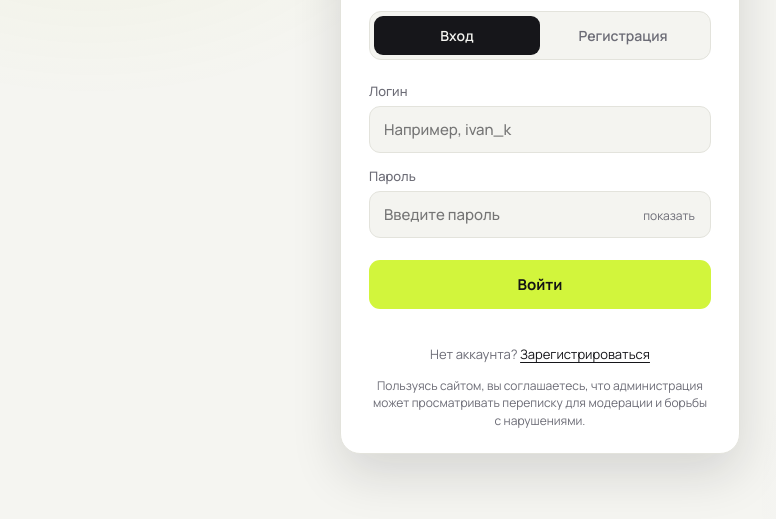
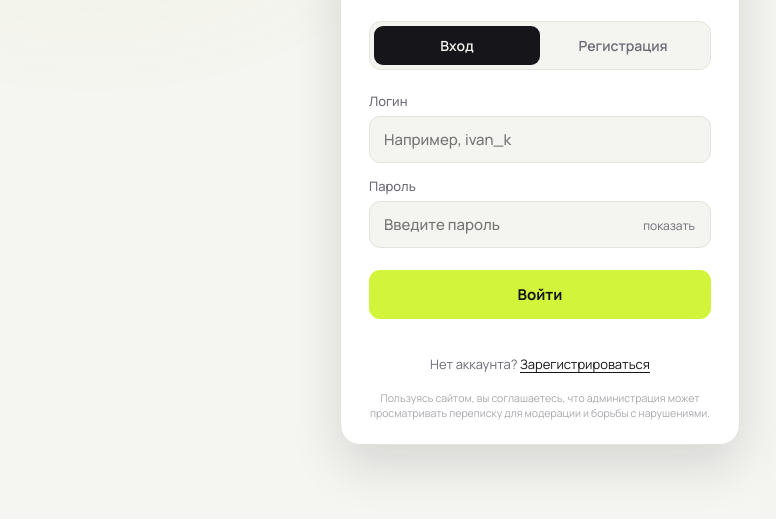
Before and after one commit to timabelorusskih533-stack/karacikov, a plain HTML site: page index.html in a window 1280 px wide. Shown: the part 221-740 px from the top of the page, without its empty margins (100-876 px from the left). Drawn offline with nearby package versions, Linux system fonts and the light colour scheme; a web font is replaced by a local one.

Commit message:
Add files via upload

```diff
--- a/index.html
+++ b/index.html
@@ -106,7 +106,7 @@
   .hint{font-size:12px;color:var(--muted);margin-top:6px}
   .switch{text-align:center;font-size:13px;color:var(--muted);margin-top:8px}
   .switch a{color:var(--text);cursor:pointer;text-decoration:underline;text-underline-offset:3px}
-  .legal{font-size:12px;color:var(--muted);text-align:center;margin-top:14px;line-height:1.45}
+  .legal{font-size:10.5px;color:var(--muted);opacity:.6;text-align:center;margin-top:18px;line-height:1.4}
 
   /* ---------- APP SHELL ---------- */
   #app{height:100%;display:grid;grid-template-columns:84px 1fr;grid-template-rows:auto 1fr}
```
